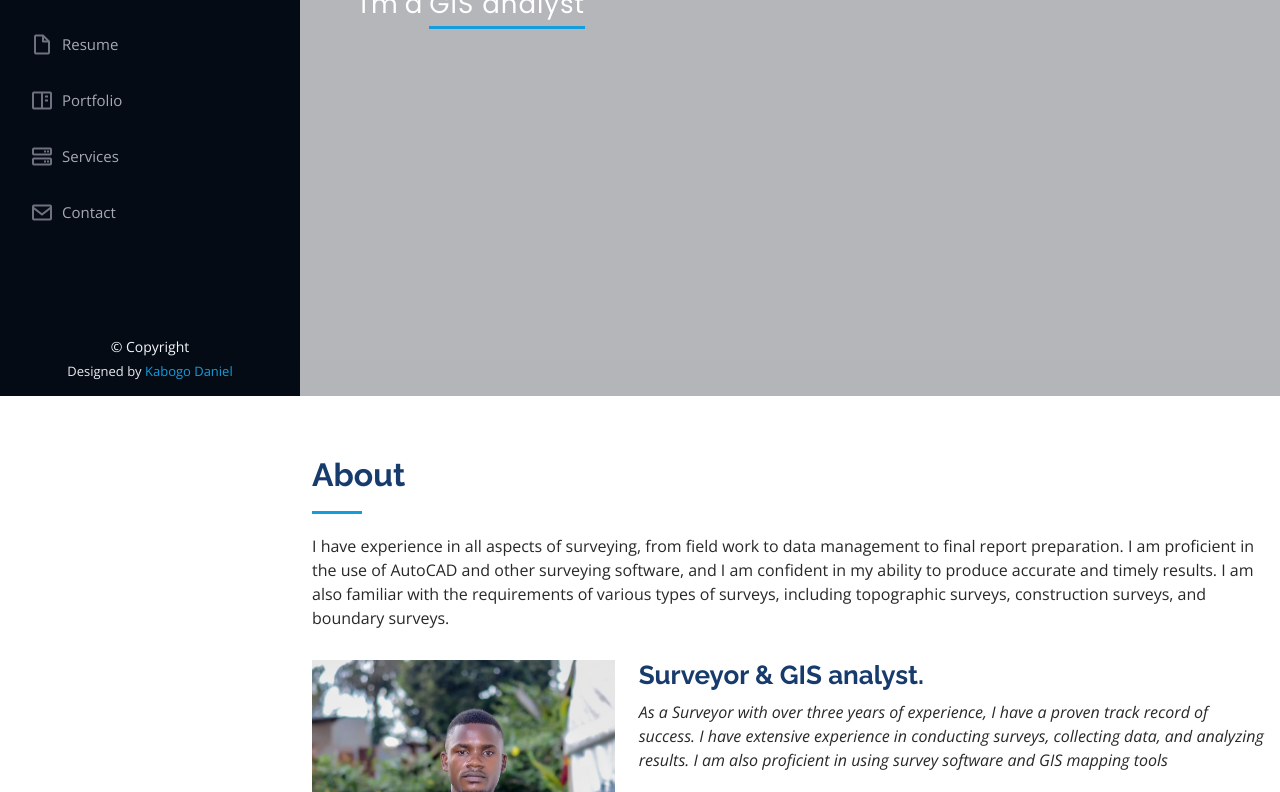
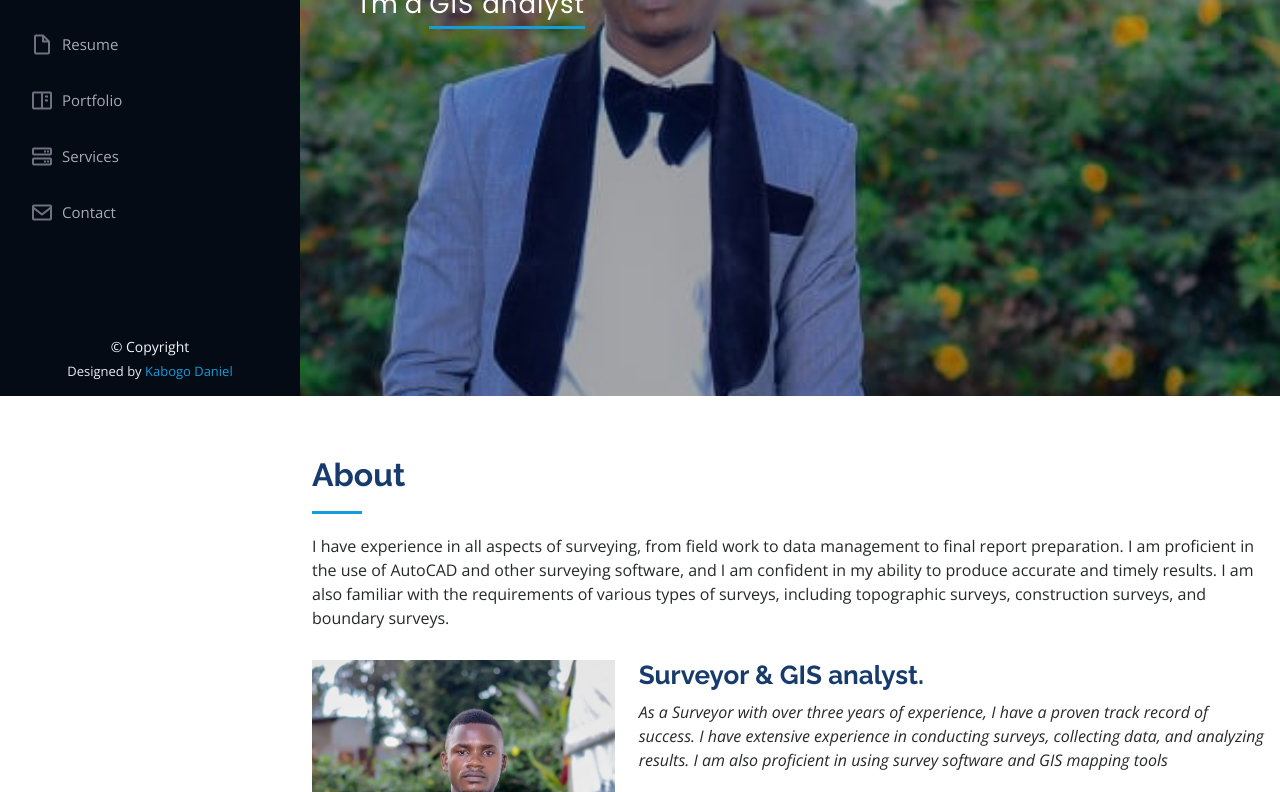
Before and after one commit to Kabogo/william, a plain HTML site: page index.html in a window 1280 px wide. Shown: the part 404-1196 px from the top of the page. Drawn offline with nearby package versions, Linux system fonts and the light colour scheme.

Commit message:
Update style.css

```diff
--- a/assets/css/style.css
+++ b/assets/css/style.css
@@ -228,7 +228,7 @@ h6 {
 #hero {
   width: 100%;
   height: 100vh;
-  background: url("../img/hero-bg.jpg") top center;
+  background: url("../img/hero-bg.jpeg") top center;
   background-size: cover;
 }
 
```
